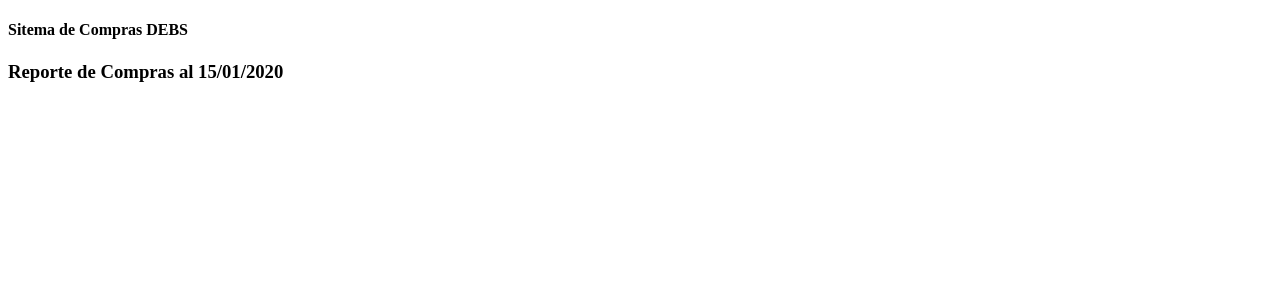
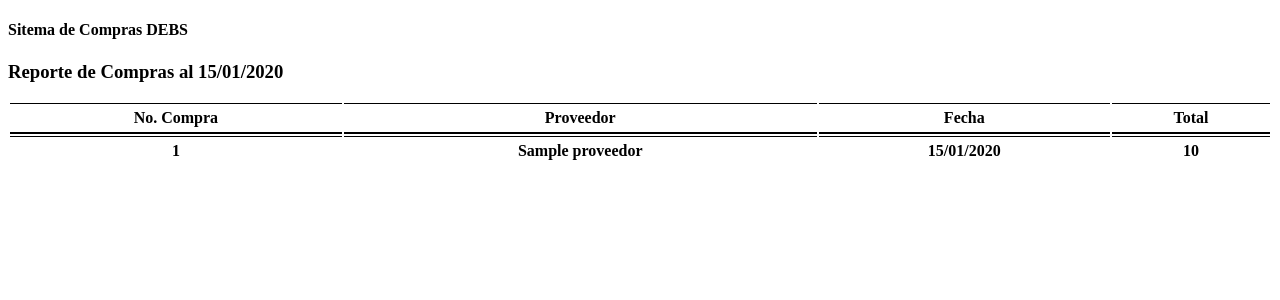
Before and after one commit to jpurrac/app, a Django app: template cmp/templates/cmp/compras_print_all.html in a window 1280 px wide. Shown: the top 300 px of the page. Run offline with Django 3.2, Linux system fonts and the light colour scheme; the template is opened without the code that fills it: most values are stand-ins (such as "Sample title", 1, 10 or a date in 2020); lists and menus that the app fills with data are empty.

Commit message:
12-02-2020 02:07hrs

```diff
--- a/cmp/reportes.py
+++ b/cmp/reportes.py
@@ -46,7 +46,7 @@ def reporte_compras(request):
     }
 
     response = HttpResponse(content_type='aplication/pdf')
-    response['Content-Disposition'] = 'inline; filename="todas_compras.pdf"'
+    response['Content-Disposition'] = 'inline; filename="report.pdf"'
     template = get_template(template_path)
     html = template.render(context)
 
--- a/cmp/templates/cmp/compras_print_all.html
+++ b/cmp/templates/cmp/compras_print_all.html
@@ -7,10 +7,33 @@
     <title>Listado Compras</title>
 
     <style type="text/css">
-    @page{
-        size: letter;
-        margin: 1cm;
-    }
+        @page{
+            size: letter;
+            margin: 1cm;
+        }
+        .table{
+            width: 100%;
+            max-width: 100%;
+            margin-bottom: 5px;
+            background-color: #fff;
+        }
+        .table th,
+        .table td{
+            padding: 5px;
+            vertical-align: top;
+            border-top: 1px solid #000;
+            text-align: center;
+        }
+        .table thead th{
+            vertical-align: bottom;
+            border-bottom: 2px solid #000;
+        }
+        .table tbody + tbody{
+            border-top: 2px solid #000;
+        }
+        .table .table{
+            background-color: #fff;
+        }
     </style>
 <body>
     <div class="container">
@@ -19,6 +42,27 @@
                 <h4>Sitema de Compras DEBS</h4>
                 <h3>Reporte de Compras al {{ today|date:"d/m/Y" }}</h3>
             </div>
+
+            <table class="table">
+                <thead>
+                    <tr>
+                        <th>No. Compra</th>
+                        <th>Proveedor</th>
+                        <th>Fecha</th>
+                        <th>Total</th>
+                    </tr>
+                </thead>
+                <tbody>
+                    {% for items in obj %}
+                    <tr>
+                        <th>{{ items.id }}</th>
+                        <th>{{ items.proveedor }}</th>
+                        <th>{{ items.fecha_compra | date:"d/m/Y" }}</th>
+                        <th>{{ items.total }}</th>
+                    </tr>
+                    {% endfor %}
+                </tbody>
+            </table>
         </div>
     </div>
 </body>
```
